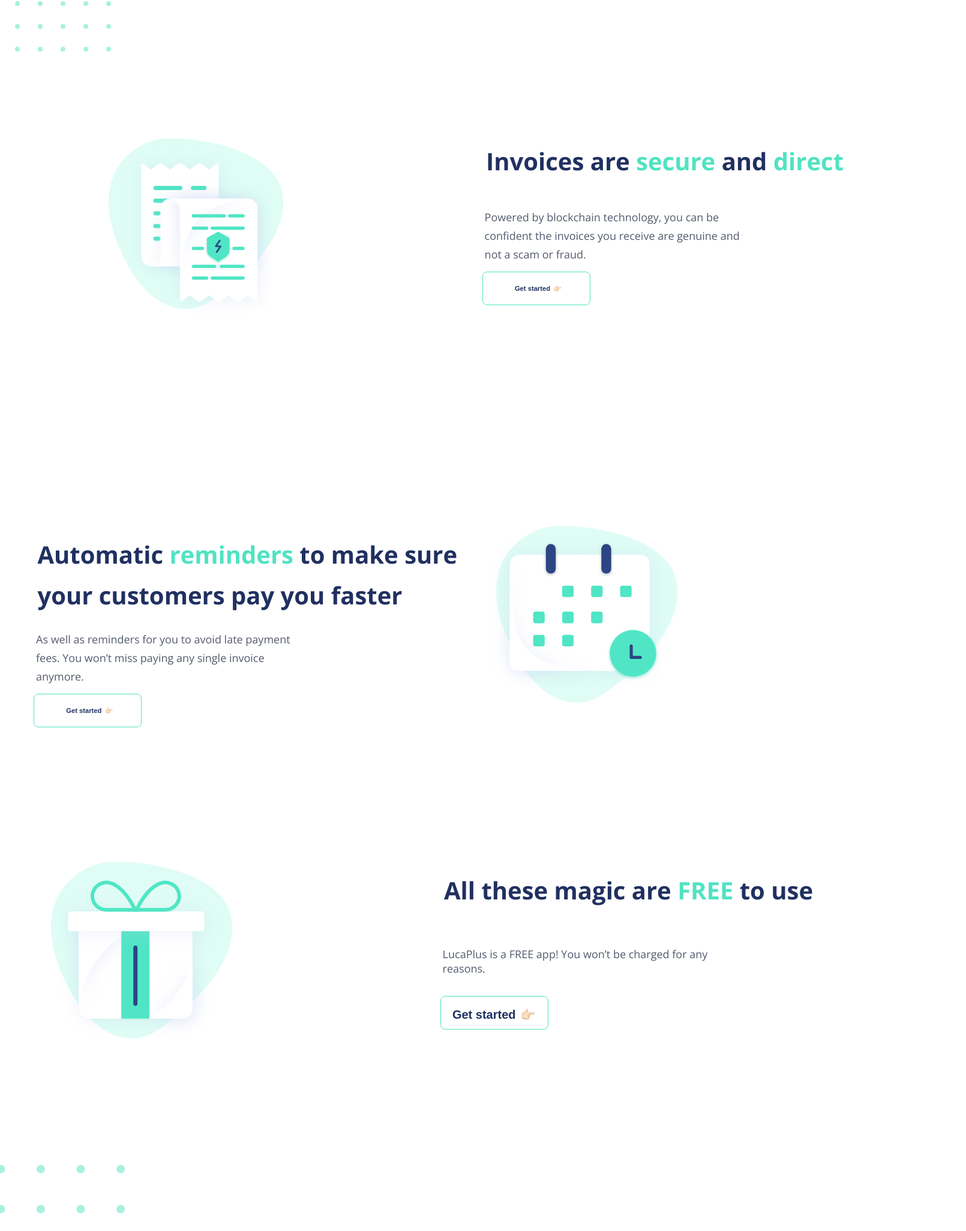
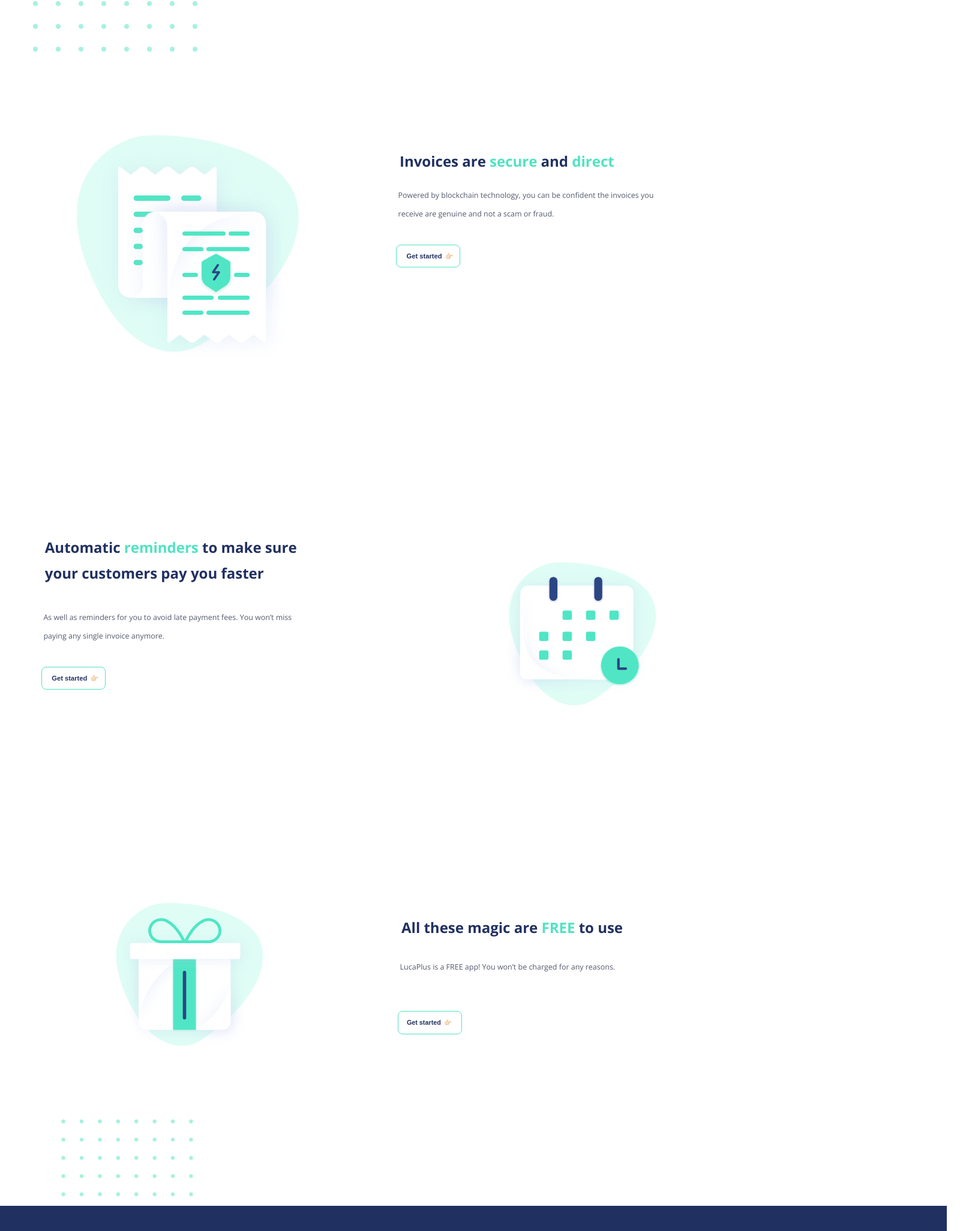
Before and after one commit to Lianakeys/LucaWebsite, a React (Create React App) app in the folder luca-website/: page / in a window 1280 px wide. Shown: the part 3018-5071 px from the top of the page at 60% size, 1610 px wide, since content can reach past the window. Built offline with nearby package versions, Linux system fonts and the light colour scheme.

Commit message:
completed all sections 1300px

```diff
--- a/luca-website/src/components/cssComponents/invoice.css
+++ b/luca-website/src/components/cssComponents/invoice.css
@@ -79,3 +79,44 @@
     border: solid #50E3C2 1px;
     /* padding-bottom: 10px; */
 }
+
+.invoice-Hero-image {
+    margin-top: 7rem;
+    margin-right: 6rem;
+}
+
+
+@media only screen and (max-width: 1300px) {
+
+.invoice-section {
+}
+
+.invoice-section-title-box-left {
+    /* background-color: red; */
+    margin-left: -8rem;
+}
+
+.invoice-section-title {
+    font-size: 1.5rem;
+}
+
+
+.invoice-notes {
+    font-size: 0.78rem;
+}
+
+.invoice-button {
+    height: 2.4rem;
+    width: 6.7rem;
+    font-size: 0.45rem;
+    margin-top: 1rem;
+  }
+
+  .invoice-Hero-image {
+    margin-top: 14rem;
+    margin-right: 20rem;
+  }
+
+
+
+}
--- a/luca-website/src/components/cssComponents/magic.css
+++ b/luca-website/src/components/cssComponents/magic.css
@@ -24,6 +24,12 @@
     box-shadow: none;
     border: solid #50E3C2 1px;
     /* padding-bottom: 10px; */
+}
+
+.magic-section-title-box-left {
+
+    margin-left: 7rem;
+
 }
 
 
@@ -83,3 +89,53 @@
 
     margin-right: 84rem;
 }
+
+
+.magic-Hero-image {
+  margin-top: 8rem;
+  margin-right: 6rem;
+}
+
+
+@media only screen and (max-width: 1300px) {
+
+
+  .magic-notes {
+    font-size: 0.78rem;
+    width: 26rem;
+  }
+
+  .magic-button {
+    height: 2.4rem;
+    width: 6.7rem;
+    font-size: 0.45rem;
+    margin-top: 0rem;
+  }
+
+  .magic-Hero-image {
+    margin-top: 15rem;
+    height: 17rem;
+    margin-right: 0rem;
+    margin-left: 25rem;
+  }
+
+  .magic-dotted-section {
+    margin-left: 18rem;
+    height: 16rem;
+  }
+
+  .magic-dotted-image {
+    height: 8rem;
+    width: 30rem;
+    margin-left: 12.5rem;
+    margin-top: 7rem;
+  }
+
+  .magic-section-title-box-left {
+    margin-top: 7rem;
+    margin-left: 13rem;
+
+}
+
+
+  }
--- a/luca-website/src/components/cssComponents/reminders.css
+++ b/luca-website/src/components/cssComponents/reminders.css
@@ -58,3 +58,43 @@
     border: solid #50E3C2 1px;
     /* padding-bottom: 10px; */
 }
+
+
+.reminders-Hero-image {
+  margin-top: 10rem;
+  margin-right: 6rem;
+}
+
+
+@media only screen and (max-width: 1300px) {
+
+  .reminders-section-title {
+      /* background-color: red; */
+      /* margin-left: -8rem; */
+      font-size: 1.5rem;
+      width: 30rem;
+      line-height: 2.7rem;
+  }
+
+
+  .reminders-notes {
+      font-size: 0.78rem;
+
+  }
+
+  .reminders-button {
+      height: 2.4rem;
+      width: 6.7rem;
+      font-size: 0.45rem;
+      margin-top: 1rem;
+    }
+
+    .reminders-Hero-image {
+      margin-top: 14rem;
+      margin-right: 0rem;
+      height: 17rem;
+    }
+
+
+
+  }
--- a/luca-website/src/components/cssComponents/savetime.css
+++ b/luca-website/src/components/cssComponents/savetime.css
@@ -143,6 +143,10 @@
   margin-top: 14rem;
 }
 
+.dotted-image {
+  margin-left: 18rem;
+}
+
 
 }
 
--- a/luca-website/src/components/invoice.js
+++ b/luca-website/src/components/invoice.js
@@ -12,7 +12,7 @@ class Invoice extends React.Component {
 
           <div className="invoice-section-content">
 
-            <img src={invoice} alt="hero" className="Hero-image" />
+            <img src={invoice} alt="hero" className="invoice-Hero-image" />
 
           </div>
 
--- a/luca-website/src/components/magic.js
+++ b/luca-website/src/components/magic.js
@@ -14,10 +14,10 @@ class Magic extends React.Component {
 
           <div className="section-content">
 
-            <img src={magic} alt="hero" className="Hero-image" />
+            <img src={magic} alt="hero" className="magic-Hero-image" />
 
           </div>
-          <div className="invoice-section-title-box-left">
+          <div className="magic-section-title-box-left">
             <h6 className="invoice-section-title">
             All these magic are <span className="time">FREE</span> to use
             </h6>
@@ -37,7 +37,7 @@ class Magic extends React.Component {
         </div>
 
         <div className="magic-dotted-section">
-            <img src={dot} alt="hero" className="Hero-image" />
+            <img src={dot} alt="hero" className="magic-dotted-image" />
         </div>
       </div>
     );
--- a/luca-website/src/components/reminders.js
+++ b/luca-website/src/components/reminders.js
@@ -23,7 +23,7 @@ class Reminder extends React.Component {
           </div>
           <div className="section-content">
 
-            <img src={calendar} alt="hero" className="Hero-image" />
+            <img src={calendar} alt="hero" className="reminders-Hero-image" />
 
           </div>
         </div>
```
